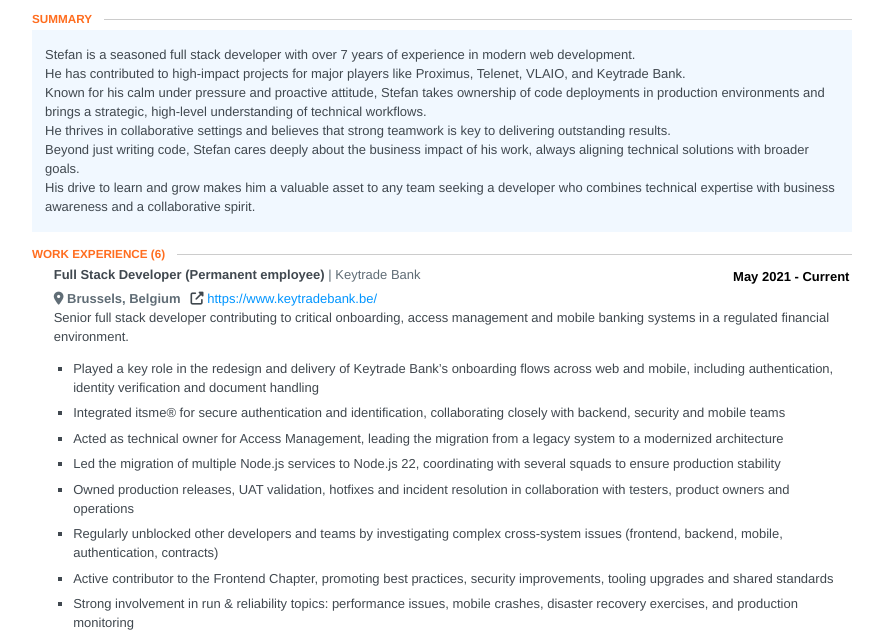
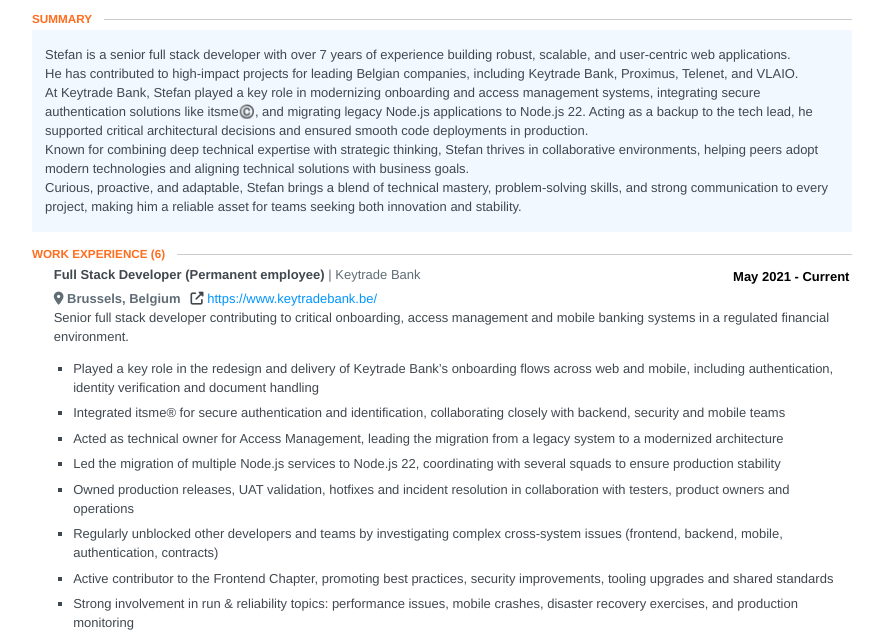
Before and after one commit to NiGHT-RiDER/night-rider.github.io, a website: page index.html in a window 1280 px wide. Shown: the part 159-796 px from the top of the page, without its empty margins (198-1081 px from the left). Drawn offline with Linux system fonts and the light colour scheme.

Commit message:
updated the summary

```diff
--- a/index.html
+++ b/index.html
@@ -838,9 +838,18 @@ section .location {
         <header>
           <h2 class="section-title">summary</h2>
         </header>
-    		<section class="main-summary">
-    			<div><p><p>Stefan is a seasoned full stack developer with over 7 years of experience in modern web development.</p><p>He has contributed to high-impact projects for major players like Proximus, Telenet, VLAIO, and Keytrade Bank.</p><p>Known for his calm under pressure and proactive attitude, Stefan takes ownership of code deployments in production environments and brings a strategic, high-level understanding of technical workflows.</p><p>He thrives in collaborative settings and believes that strong teamwork is key to delivering outstanding results.</p><p>Beyond just writing code, Stefan cares deeply about the business impact of his work, always aligning technical solutions with broader goals.</p><p>His drive to learn and grow makes him a valuable asset to any team seeking a developer who combines technical expertise with business awareness and a collaborative spirit.</p></p></div>
-    		</section>
+    	<section class="main-summary">
+    <div>
+        <p>
+            <p>Stefan is a senior full stack developer with over 7 years of experience building robust, scalable, and user-centric web applications.</p>
+            <p>He has contributed to high-impact projects for leading Belgian companies, including Keytrade Bank, Proximus, Telenet, and VLAIO.</p>
+            <p>At Keytrade Bank, Stefan played a key role in modernizing onboarding and access management systems, integrating secure authentication solutions like itsme©️, and migrating legacy Node.js applications to Node.js 22. Acting as a backup to the tech lead, he supported critical architectural decisions and ensured smooth code deployments in production.</p>
+            <p>Known for combining deep technical expertise with strategic thinking, Stefan thrives in collaborative environments, helping peers adopt modern technologies and aligning technical solutions with business goals.</p>
+            <p>Curious, proactive, and adaptable, Stefan brings a blend of technical mastery, problem-solving skills, and strong communication to every project, making him a reliable asset for teams seeking both innovation and stability.</p>
+        </p>
+    </div>
+</section>
+
     	</section>
 
 
```
